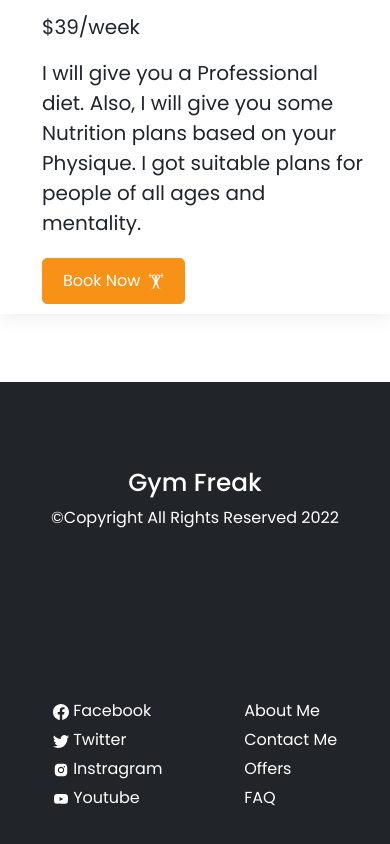
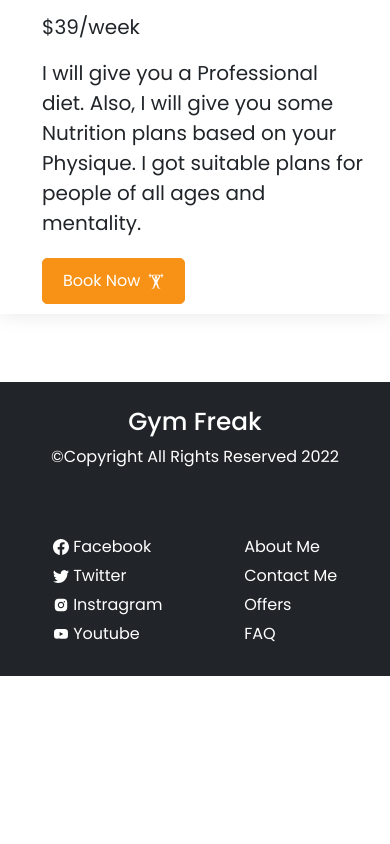
Before and after one commit to mohammadtanim24h/gym-freak, a React (Create React App) app: page /home in a window 390 px wide. Shown: the part 3265-4109 px from the top of the page. After the commit the page ends 3941 px from the top, so only its background shows below. Built offline with nearby package versions, Linux system fonts and the light colour scheme.

Commit message:
footer section style updated

```diff
--- a/src/Pages/Shared/Footer/Footer.css
+++ b/src/Pages/Shared/Footer/Footer.css
@@ -4,10 +4,14 @@
     color: #fff;
 }
 
-.copyright, .social {
+.copyright {
     display: flex;
     justify-content: center;
     align-items: center;
+    height: 250px;
+}
+
+.social {
     height: 250px;
 }
 
@@ -30,3 +34,10 @@
 .footer-social li a:hover {
     border-bottom: 2px solid white;
 }
+
+@media screen and (max-width: 768px) {
+    .copyright, .social {
+        height: auto;
+        margin: 25px 0;
+    }
+}
--- a/src/Pages/Shared/Footer/Footer.js
+++ b/src/Pages/Shared/Footer/Footer.js
@@ -19,7 +19,7 @@ const Footer = () => {
                             </p>
                         </div>
                     </div>
-                    <div className="col-md-6 social d-flex justify-content-around">
+                    <div className="col-md-6 social d-flex justify-content-around align-items-center">
                         <div className="footer-social">
                             <li>
                                 <a href="#facebook">
```
